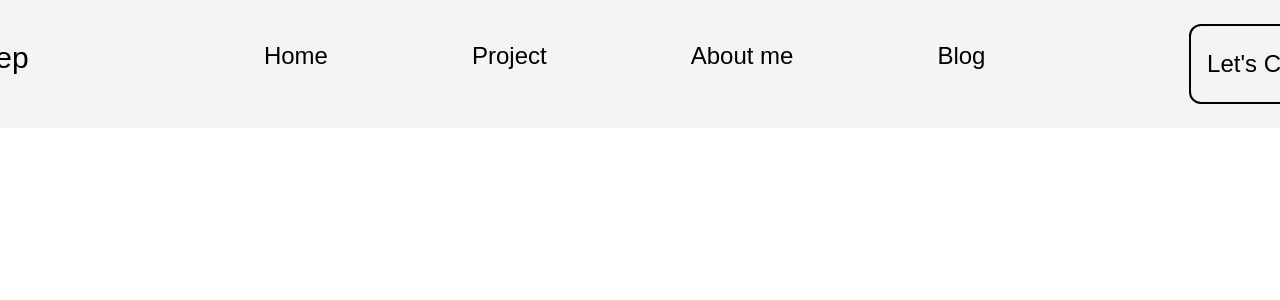
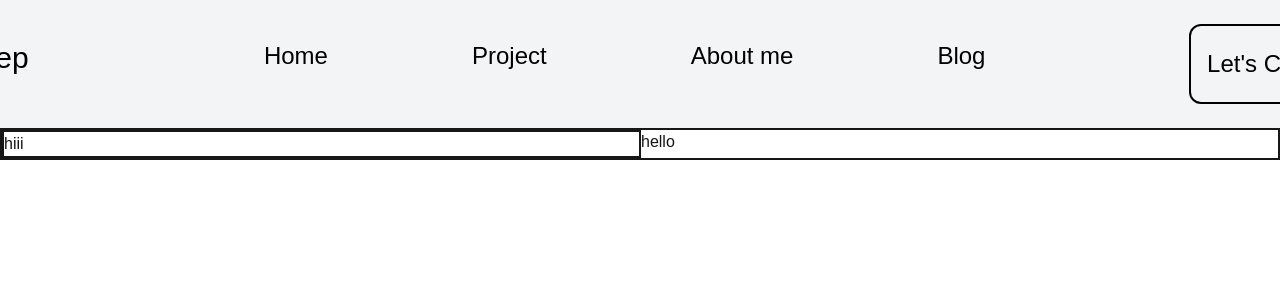
Before and after one commit to relatablepradeep/PradeepV2, a Next.js app: page / in a window 1280 px wide. Shown: the top 300 px of the page. Built offline with nearby package versions, Linux system fonts and the light colour scheme.

Commit message:
added home section

```diff
--- a/src/app/Component/Home/Home.tsx
+++ b/src/app/Component/Home/Home.tsx
@@ -1,7 +1,29 @@
-export default function Home(){
+export default function MYhome(){
 
     return(
         <>
+
+        <main>
+
+            <section className="flex border-2 w-full h-min-screen" >
+
+                <div className="flex border-2 w-full h-min-screen">
+
+                    hiii
+
+
+
+                </div>
+
+                <div  className="  w-full h-min-screen">
+                    hello
+
+
+                </div>
+
+            </section>
+
+        </main>
 
 
 
--- a/src/app/page.tsx
+++ b/src/app/page.tsx
@@ -1,4 +1,6 @@
 import Nav from "./Component/Header/Nav";
+import MYhome from "./Component/Home/Home";
+
 
 export default function Home() {
   return (
@@ -6,6 +8,9 @@ export default function Home() {
 
     <Nav/>
 
+
+    <MYhome/>
+
    </div>
   );
 }
```
